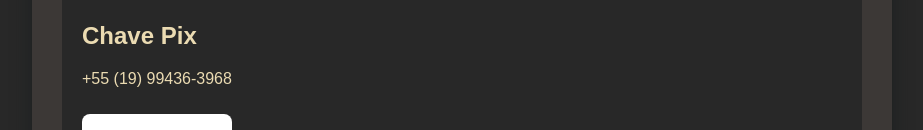
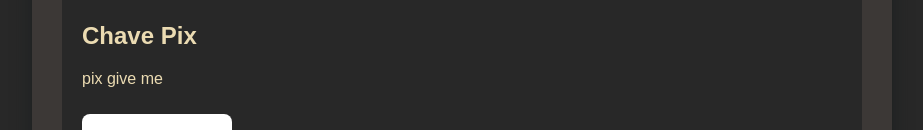
Before and after one commit to Lumikin/lumikin.github.io, a plain HTML site: page index.html in a window 1280 px wide. Both pictures are taken after a click on the button "Pix". Shown: the part 203-333 px from the top of the page, without its empty margins (178-1101 px from the left). Drawn offline with Linux system fonts and the light colour scheme.

Commit message:
Update index.html

```diff
--- a/index.html
+++ b/index.html
@@ -32,7 +32,7 @@
 
   <div id="pix" class="tab-content">
     <h2>Chave Pix</h2>
-    <p>+55 (19) 99436-3968</p>
+    <p> pix give me </p>
     <img src="./pix_qrcode.png" alt="QR Code Pix" class="pix-qr">
   </div>
 
```
